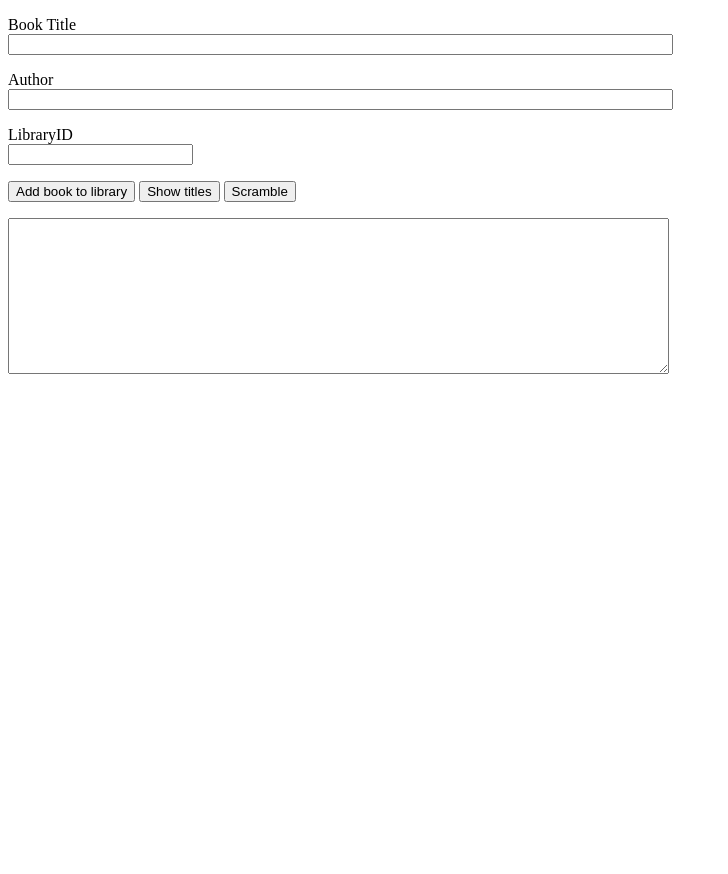
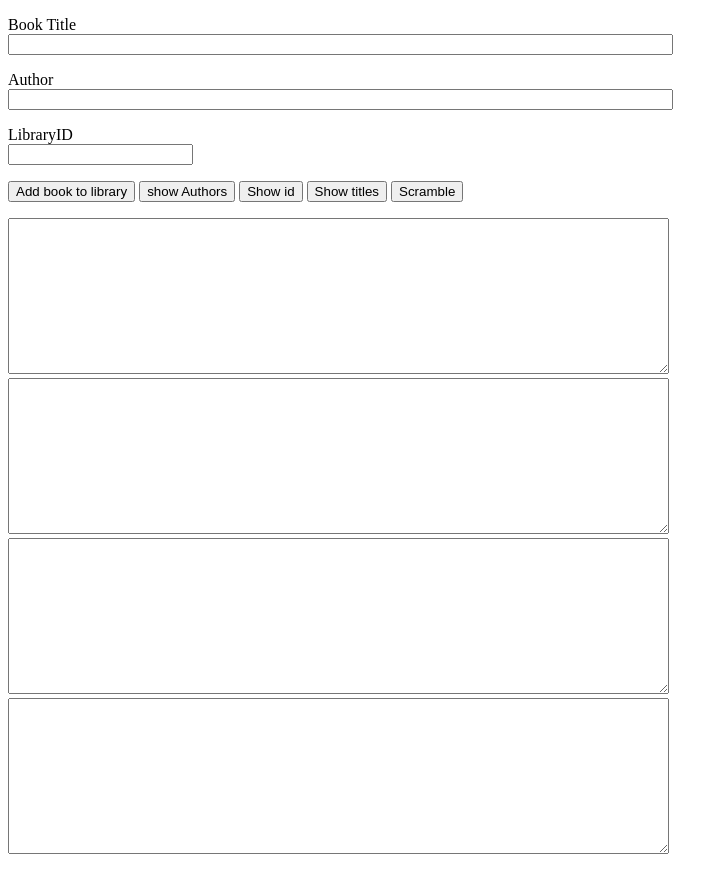
Before and after one commit to Luwam15/Luwam2021.github.io, a plain HTML site: page cs305/d21objects/books.html in a window 1280 px wide. Shown: the whole page, without its empty margins (0-728 px from the left). Before the commit the page ends 800 px from the top, so only its background shows below. Drawn offline with Linux system fonts and the light colour scheme.

Commit message:
Update books.html

```diff
--- a/cs305/d21objects/books.html
+++ b/cs305/d21objects/books.html
@@ -23,11 +23,16 @@
     </p>
 
     <input type="button" value="Add book to library" id="addBtn" onclick="addBookToLibrary();"/>
+    <input type="button" value="show Authors" id="addBtn" onclick="showAuthors();"/>
+    <input type="button" value="Show id" id="addBtn" onclick="showIds();"/>
     <input type="button" value="Show titles" id="titlesBtn" onclick="showTitles();"/>
     <input type="button" value="Scramble" id="scrambleBtn" onclick="scramble();"/>
 
     <p>
-        <textarea id="displayArea" rows="10" cols="80"></textarea>
+        <textarea id="displayAreaTitle" rows="10" cols="80"></textarea>
+        <textarea id="displayAreaId" rows="10" cols="80"></textarea>
+        <textarea id="displayAreaAuthor" rows="10" cols="80"></textarea>
+        <textarea id="displayScrumble" rows="10" cols="80"></textarea>
     </p>
 
 </body>
```
